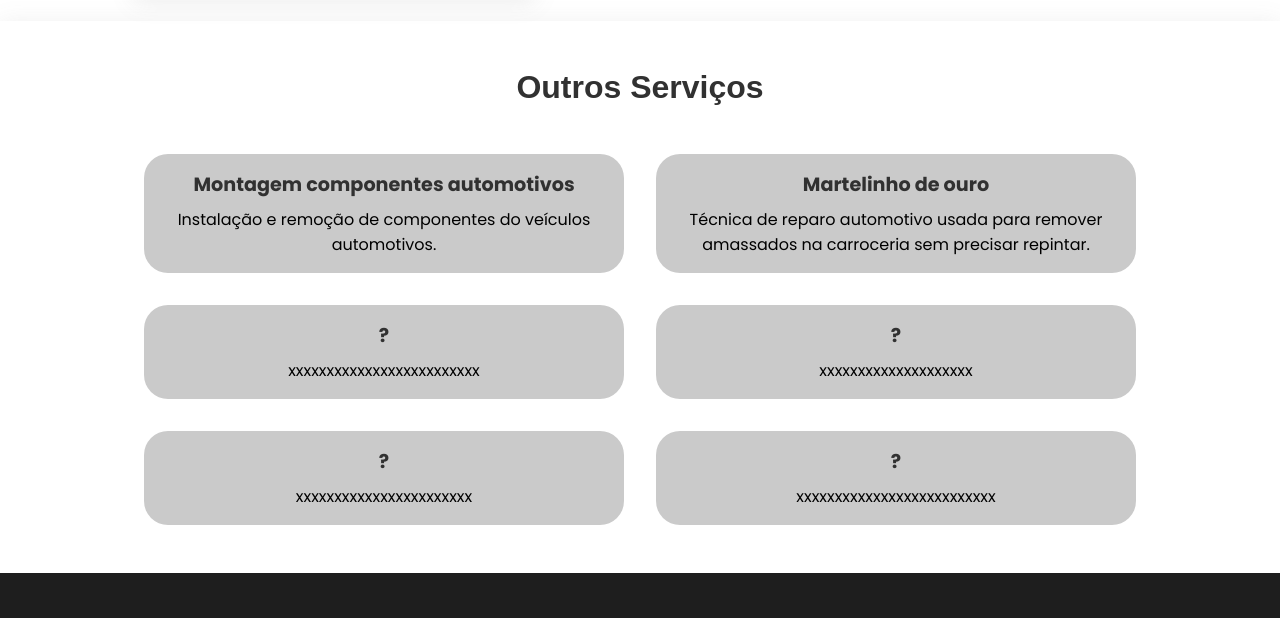
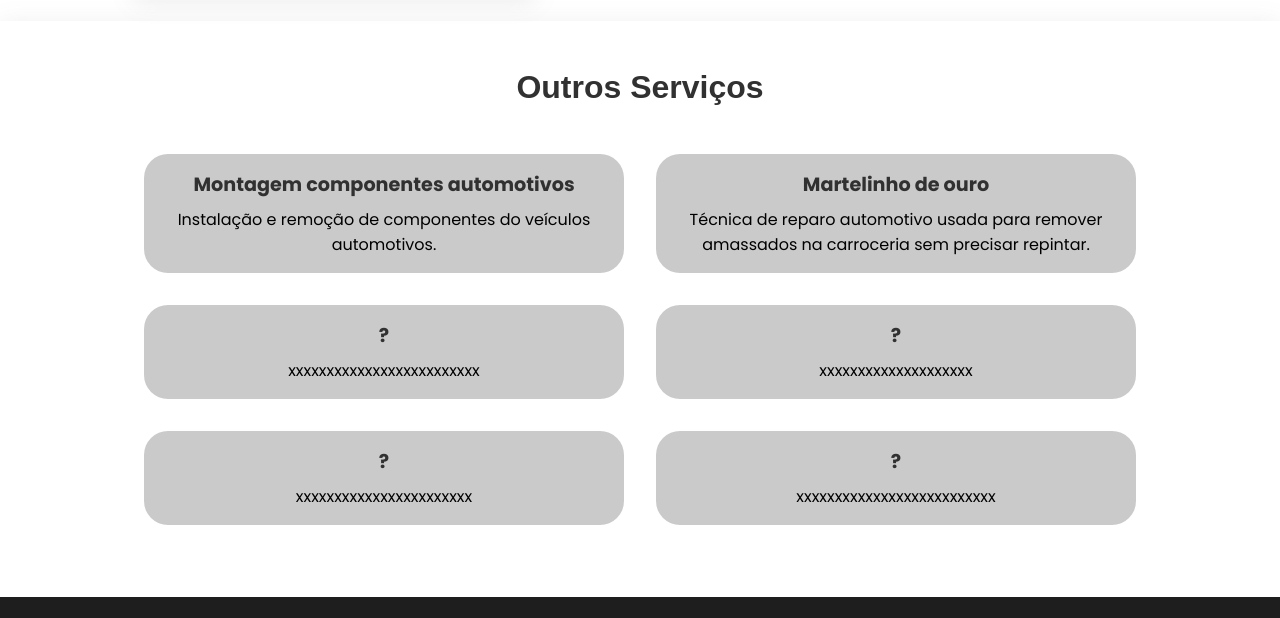
Before and after one commit to DiegoBalieiroDev/Site-Perfect-DIMI, a plain HTML site: page index.html in a window 1280 px wide. Shown: the part 1741-2359 px from the top of the page. Drawn offline with Linux system fonts and the light colour scheme; a web font is replaced by a local one.

Commit message:
nossos_servicos.css

```diff
--- a/styles/nossos_servicos.css
+++ b/styles/nossos_servicos.css
@@ -2,7 +2,7 @@
     height: auto;
     box-shadow: 0px 4px 24px 0px #7B7B7B26;
     width: 100%;
-    padding-bottom: 3rem;
+    padding-bottom: 4.5rem;
 }
 
 .Nossos_servicos_titulo {
```
